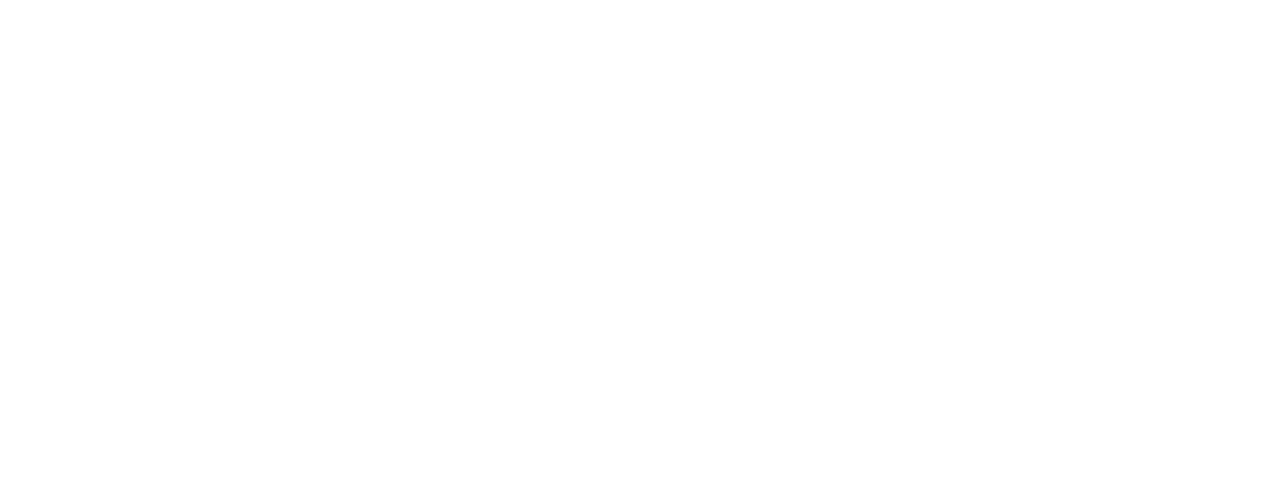
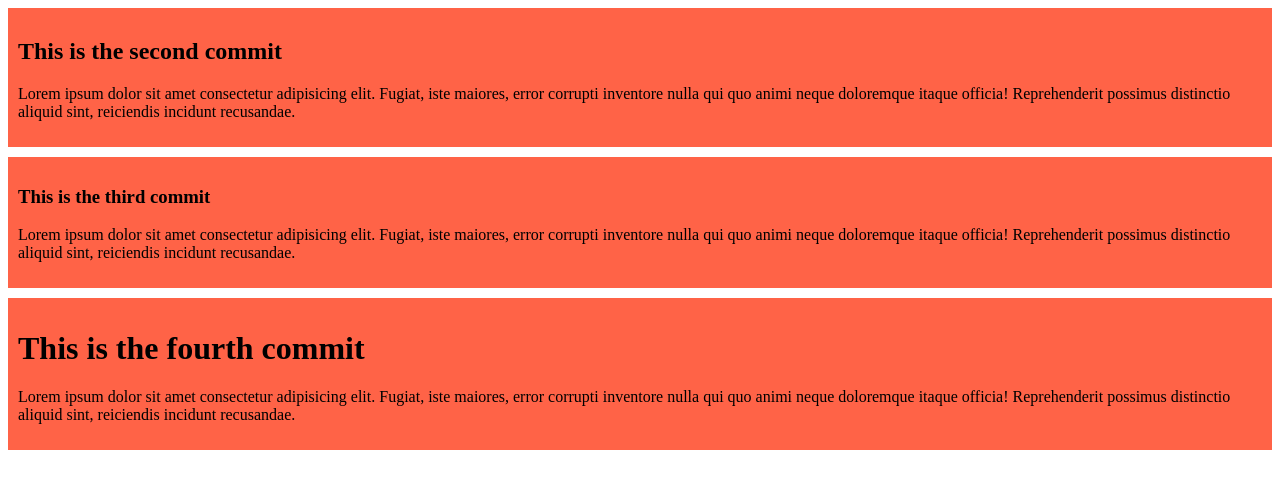
Before and after one commit to shakil128/prog-hero-git, a plain HTML site: page index.html in a window 1280 px wide. Drawn offline with Linux system fonts and the light colour scheme.

Commit message:
second commit

```diff
--- a/index.html
+++ b/index.html
@@ -4,8 +4,25 @@
     <meta charset="UTF-8">
     <meta name="viewport" content="width=device-width, initial-scale=1.0">
     <title>first git web</title>
+    <link rel="stylesheet" href="styles/git.css">
 </head>
 <body>
+    <div>
+        <h2>This is the second commit</h2>
+        <p>Lorem ipsum dolor sit amet consectetur adipisicing elit. Fugiat, iste maiores, error corrupti inventore nulla qui quo animi neque doloremque itaque officia! Reprehenderit possimus distinctio aliquid sint, reiciendis incidunt recusandae.</p>
+    </div>
+
+    <div>
+        <h3>This is the third commit</h3>
+        <p>Lorem ipsum dolor sit amet consectetur adipisicing elit. Fugiat, iste maiores, error corrupti inventore nulla qui quo animi neque doloremque itaque officia! Reprehenderit possimus distinctio aliquid sint, reiciendis incidunt recusandae.</p>
+    </div>
+
+    <div>
+        <h1>This is the fourth commit</h1>
+        <p>Lorem ipsum dolor sit amet consectetur adipisicing elit. Fugiat, iste maiores, error corrupti inventore nulla qui quo animi neque doloremque itaque officia! Reprehenderit possimus distinctio aliquid sint, reiciendis incidunt recusandae.</p>
+    </div>
+
+
 
 </body>
 </html>
--- /dev/null
+++ b/styles/git.css
@@ -0,0 +1,5 @@
+div {
+    background-color: tomato;
+    padding: 10px;
+    margin-bottom: 10px;
+}
```
